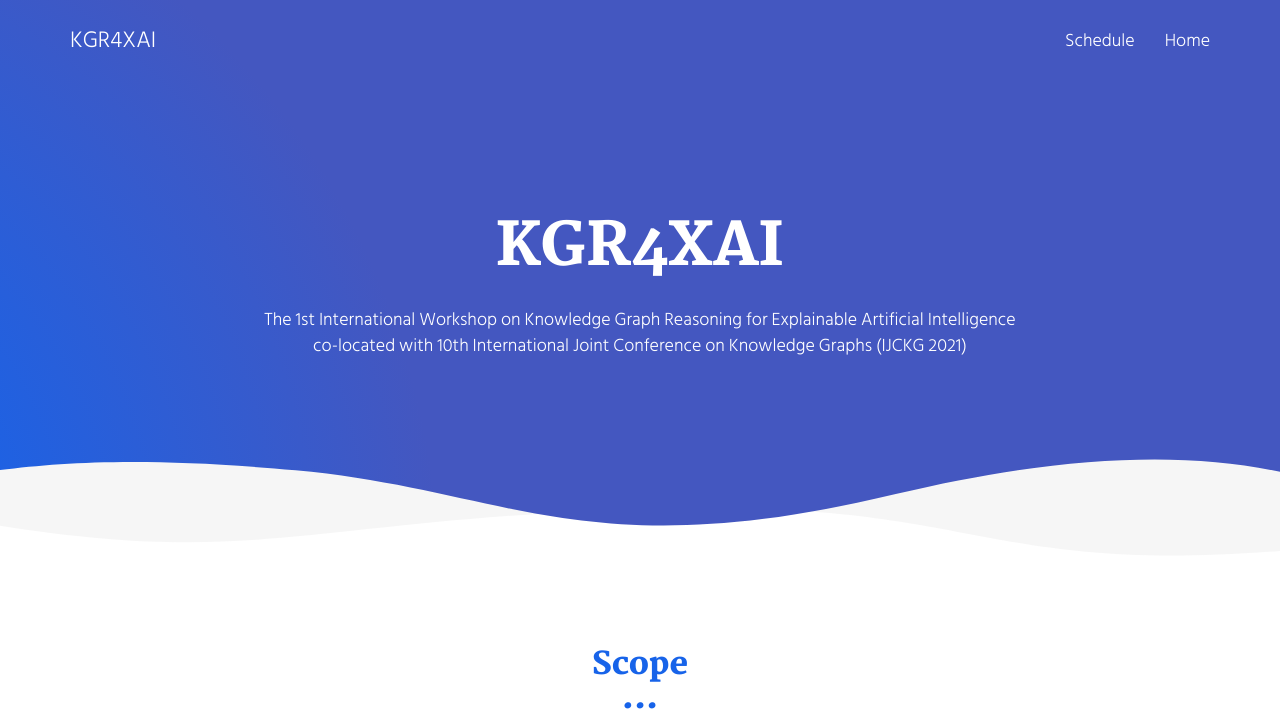
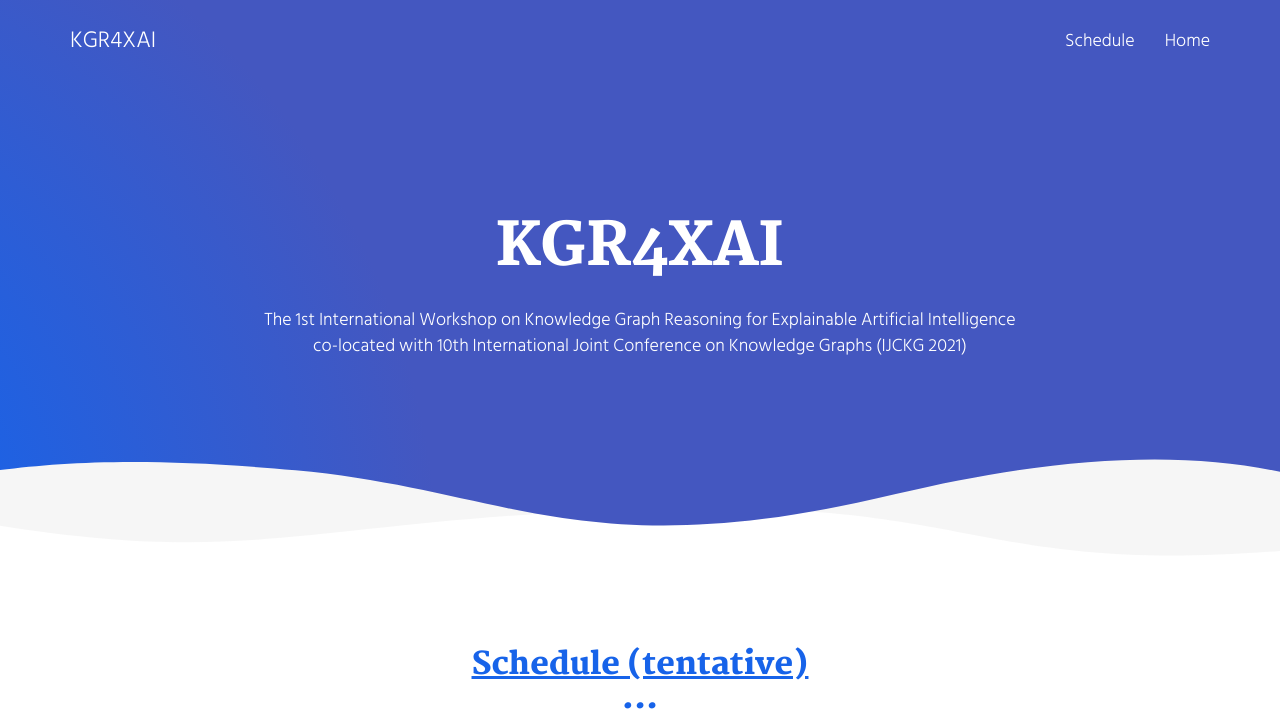
Before and after one commit to KnowledgeGraphJapan/kgr4xai, a plain HTML site: page docs/index.html in a window 1280 px wide. Shown: the top 725 px of the page. Drawn offline with Linux system fonts and the light colour scheme.

Commit message:
add link

```diff
--- a/docs/index.html
+++ b/docs/index.html
@@ -84,6 +84,7 @@
       <div class="row">
         <div class="col-xs-12 col-md-8 col-md-offset-2">
           <div class="text-center">
+              <h2><a href="schedule.html"><u>Schedule (tentative)</u></a></h2>
             <h2>Scope</h2>
             <p>Machine learning has promoted the application of artificial intelligence (AI) techniques
               to a wide variety of social problems. Accordingly, being able to explain the reason
```
